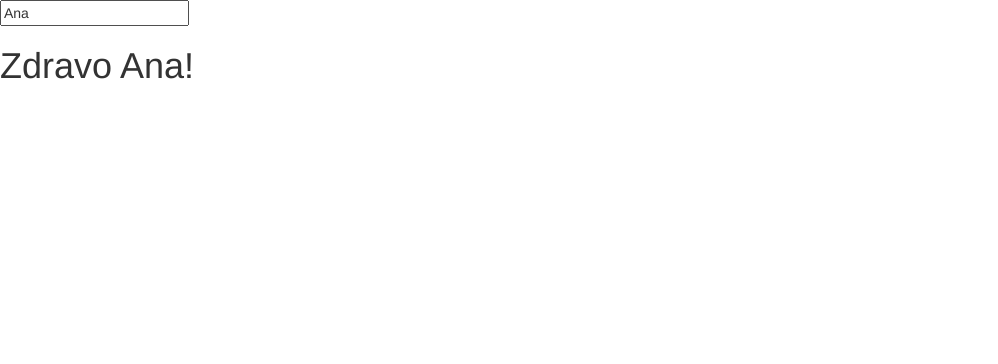
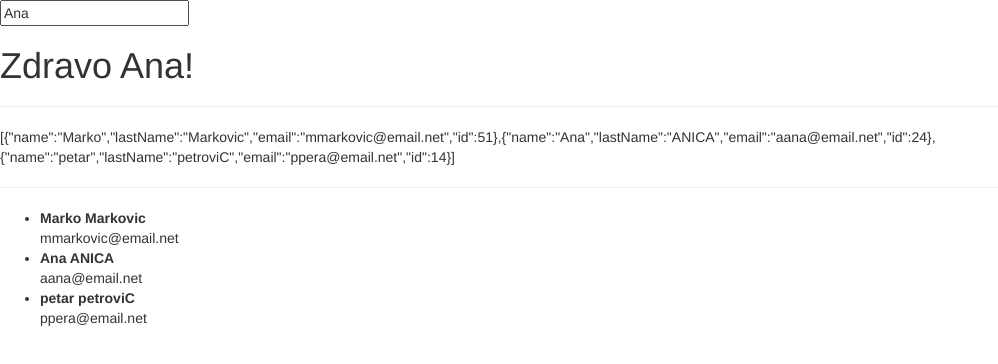
Before and after one commit to AlexSAE/angular-base, a plain HTML site: page index.html in a window 1280 px wide. Shown: the whole page, without its empty margins (0-998 px from the left). Drawn offline with Linux system fonts and the light colour scheme.

Commit message:
model example

```diff
--- a/index.html
+++ b/index.html
@@ -13,6 +13,17 @@
 <body ng-controller="exampleController">
 	<input type="text" ng-model="ime"><br>
 	<h1>Zdravo {{ ime }}!</h1>
+	<hr>
+
+	{{users}}
+	<hr>
+
+	<ul>
+		<li ng-repeat="user in users">
+			<strong>{{user.name}} {{user.lastName}}</strong><br>
+			<span>{{user.email}}</span>
+		</li>
+	</ul>
 
 	<script src="js/jquery-3.1.1.min.js"></script>
 	<script src="js/bootstrap.min.js"></script>
--- a/js/app.js
+++ b/js/app.js
@@ -4,4 +4,25 @@ myApp.controller('exampleController', function($scope) {
 
 	$scope.ime = "Ana";
 
+	$scope.users = [
+		{
+			name: 'Marko',
+			lastName: 'Markovic',
+			email: 'mmarkovic@email.net',
+			id: 51
+		},
+		{
+			name: 'Ana',
+			lastName: 'ANICA',
+			email: 'aana@email.net',
+			id: 24
+		},
+		{
+			name: 'petar',
+			lastName: 'petroviC',
+			email: 'ppera@email.net',
+			id: 14
+		}
+	];
+
 });
```
